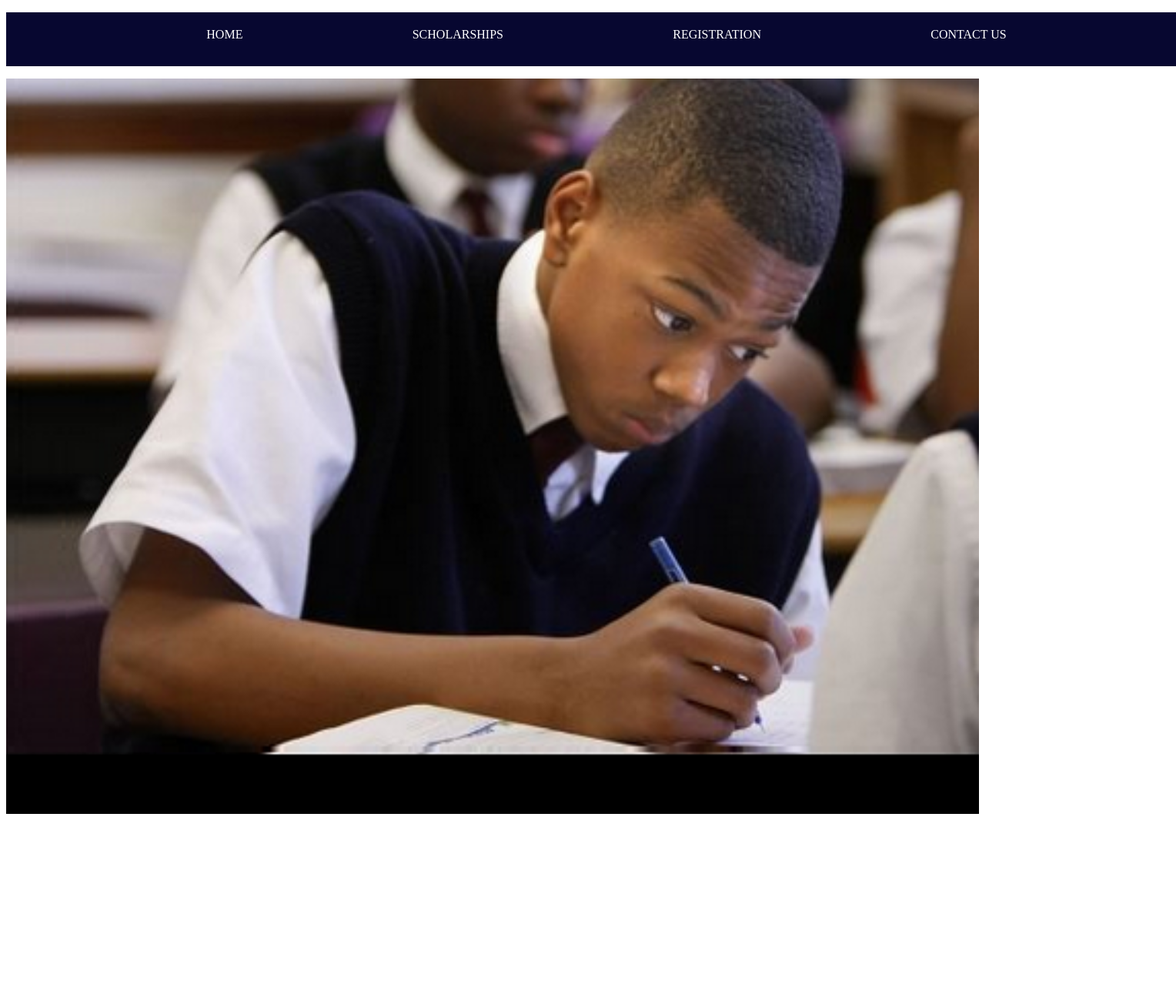
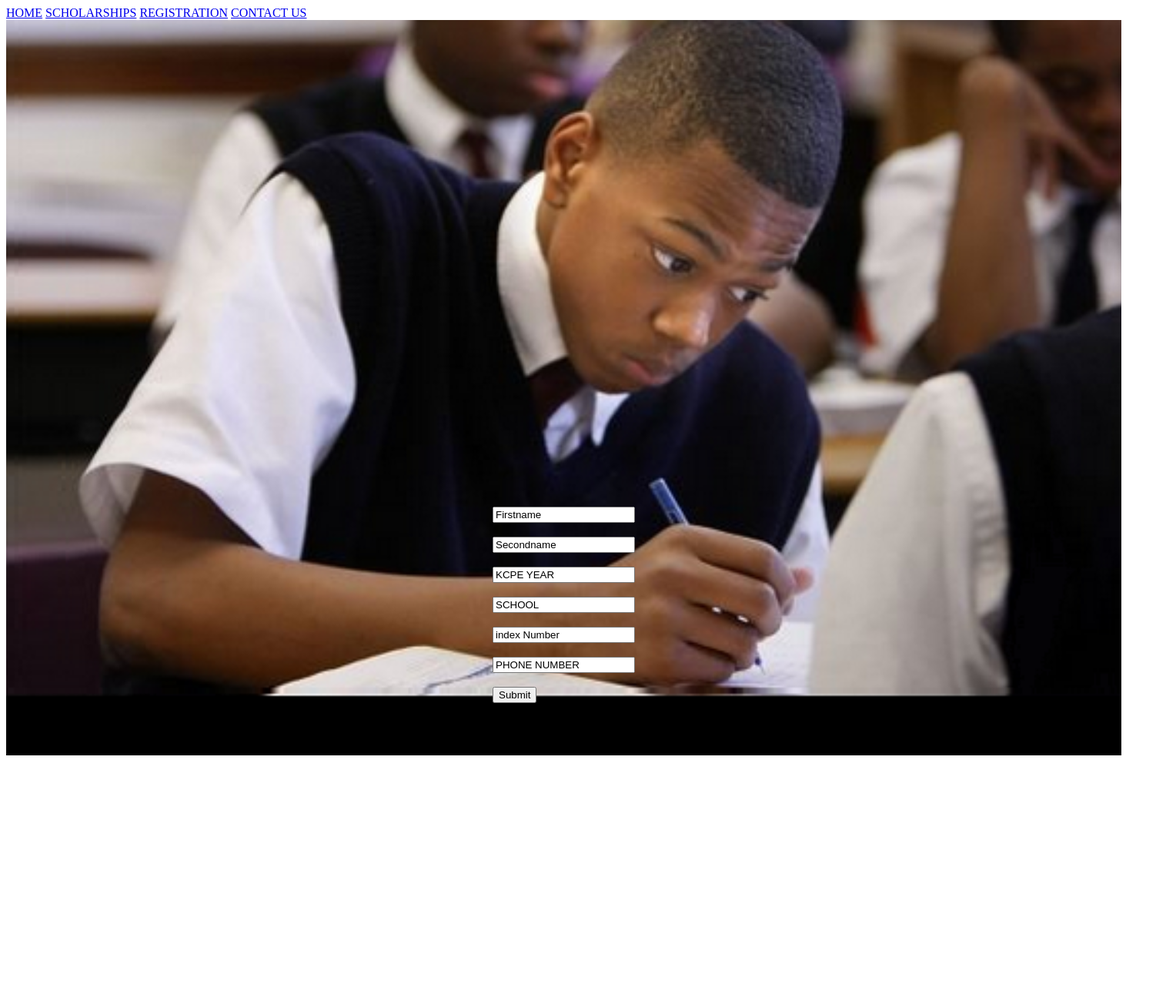
Before and after one commit to kipbet/Elimu-Funds, a plain HTML site: page reg/index.html in a window 1280 px wide. Shown: the top 1300 px of the page at 77% size, 1528 px wide, since content can reach past the window. Drawn offline with Linux system fonts and the light colour scheme.

Commit message:
adds properties for a form

```diff
--- a/reg/index.html
+++ b/reg/index.html
@@ -9,15 +9,22 @@
 </head>
 <body>
     <div class="nav" >
-    <ul>
-        <div class="home"><li>HOME</li></div>
-        <div class="scho"><li>SCHOLARSHIPS</li></div>
-        <div class="reg"><li>REGISTRATION</li></div>
-        <div class="contact"><li>CONTACT US</li></div>
-    </ul>
+            <a href="home">HOME</a>
+            <a href="home">SCHOLARSHIPS</a>
+            <a href="home">REGISTRATION</a>
+            <a href="home">CONTACT US</a>
+
     </div>
     <div class="imag">
-
+            <form action=" REGISTRATION FORM">
+                <input type="text" id="fname" value="Firstname"><br><br>
+                <input type="text" id="sname" value="Secondname"><br><br>
+                <input type="text" id="kcpe" value="KCPE YEAR"><br><br>
+                <input type="text" id="school" value="SCHOOL"><br><br>
+                <input type="text" id="indnum" value="index Number"><br><br>
+                <input type="text" id="phone" value="PHONE NUMBER"><br><br>
+                <input type="submit" value="Submit">
+            </form>
     </div>
     <div class="footer">
     <footer>
```
